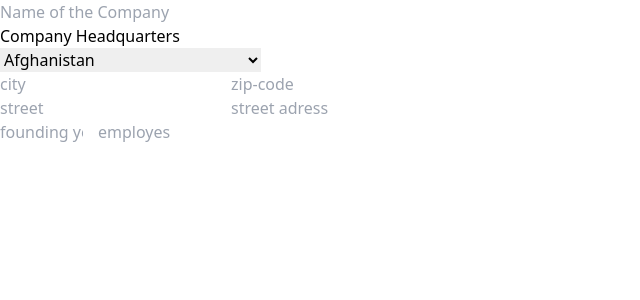
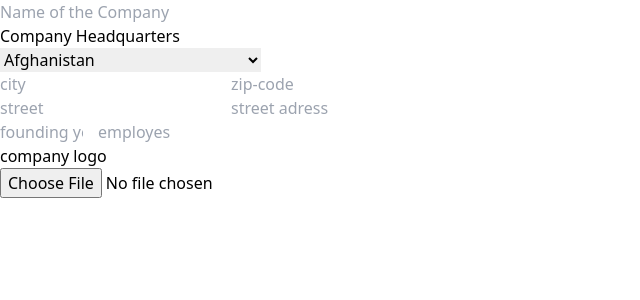
Before and after one commit to S-Guettner/it-job-plattform-frontend, a React (Vite) app: page /company_registration in a window 1280 px wide. Shown: the top 300 px of the page, without its empty margins (0-640 px from the left). Built offline with nearby package versions, Linux system fonts and the light colour scheme.

Commit message:
feat: adding more inputs to registration form

```diff
--- a/src/pages/Registration.tsx
+++ b/src/pages/Registration.tsx
@@ -46,7 +46,9 @@ const Registration: FC = () => {
         <input className='border-2' type="text" name="streetAdress" id="streetAdress" placeholder='street adress'/>
           </div>
       <input className='border-2 w-32' type="number" min="1900" max="2099" step="1" name="foundingYear" id="foundingYear" placeholder='founding year'/>
-      <input className='border-2 w-32' type="number" min="1"  step="1" name="employes" id="employes" placeholder='employes'/>
+      <input className='border-2 w-32 block' type="number" min="1"  step="1" name="employes" id="employes" placeholder='employes'/>
+      <p>company logo</p>
+      <input type="file" name="" id="" />
     </main>
   )
 }
```
